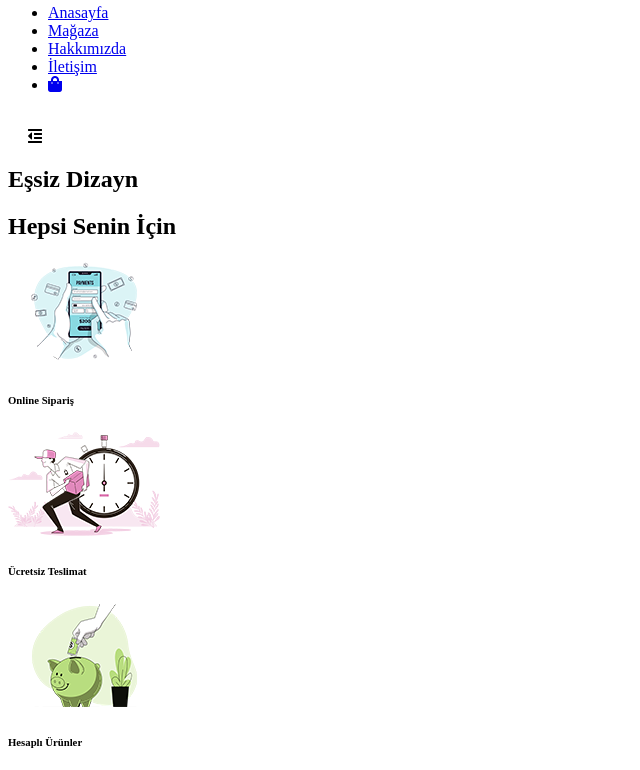
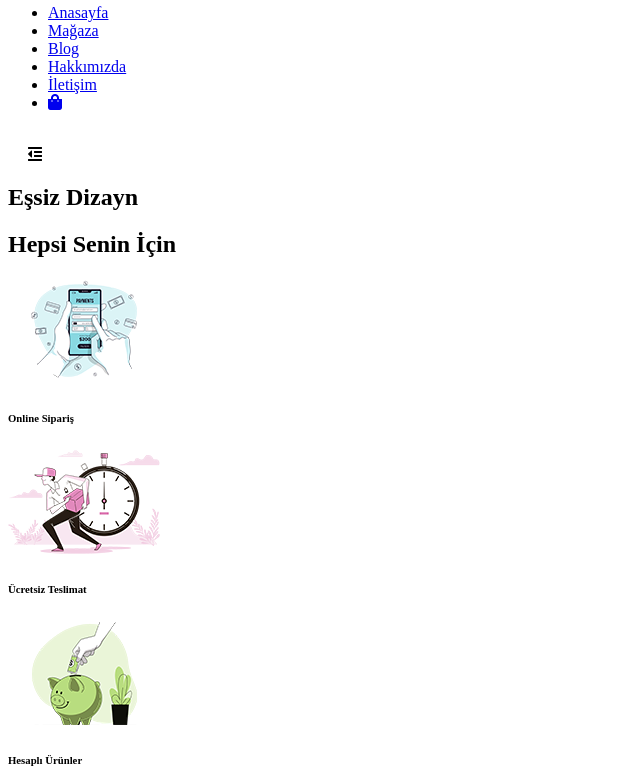
Before and after one commit to mrstijket/E-Shop, a website with bundled scripts: page index.html in a window 1280 px wide. Shown: the part 58-828 px from the top of the page, without its empty margins (0-640 px from the left). Built offline with nearby package versions, Linux system fonts and the light colour scheme.

Commit message:
Revert "blog page removed"
This reverts commit d3de691f30d42bb4174bb185f3fa7b786716d8eb.

```diff
--- a/index.html
+++ b/index.html
@@ -19,6 +19,7 @@
             <ul id="navbar">
                 <li><a class="active" href="index.html">Anasayfa</a></li>
                 <li><a href="shop.html">Mağaza</a></li>
+                <li><a href="blog.html">Blog</a></li>
                 <li><a href="about.html">Hakkımızda</a></li>
                 <li><a href="contact.html">İletişim</a></li>
                 <li id="lg-bag"><a href="cart.html"><i class="fas fa-shopping-bag"></i></a></li>
```
Also changed, not shown: shop.html (+1 -0 lines), singleproduct.html (+1 -0 lines).
